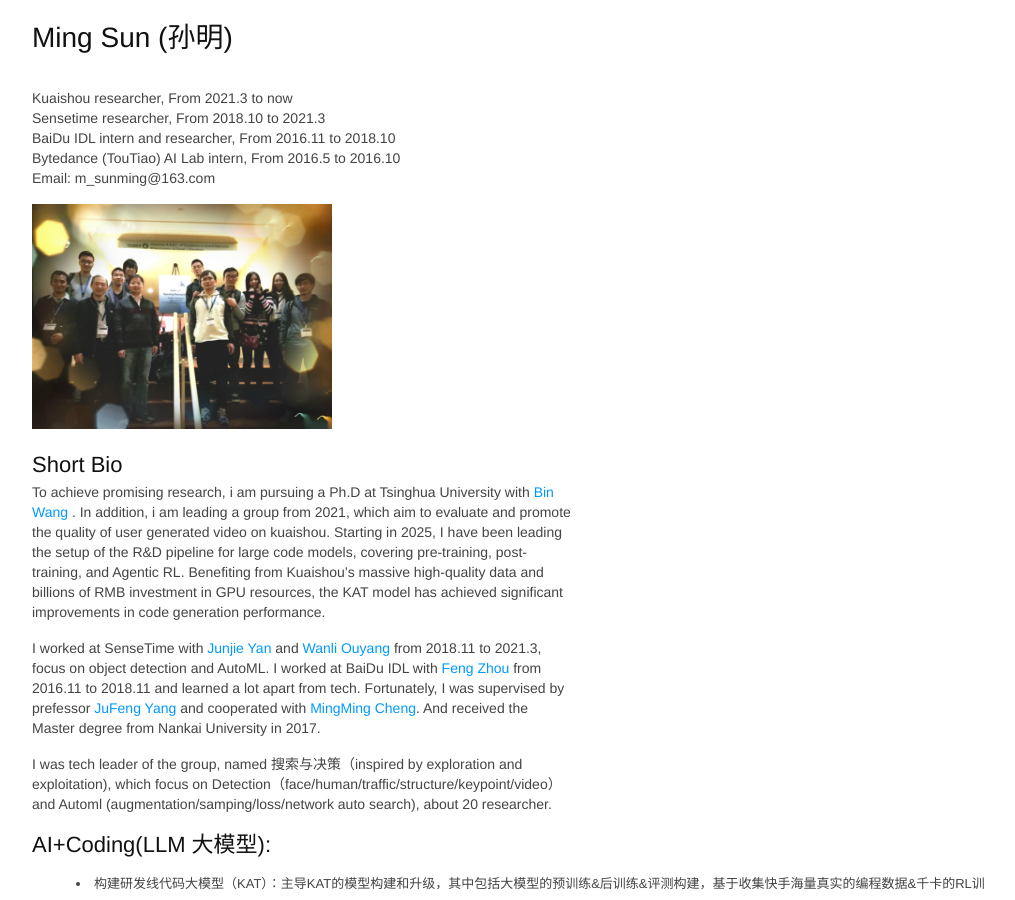
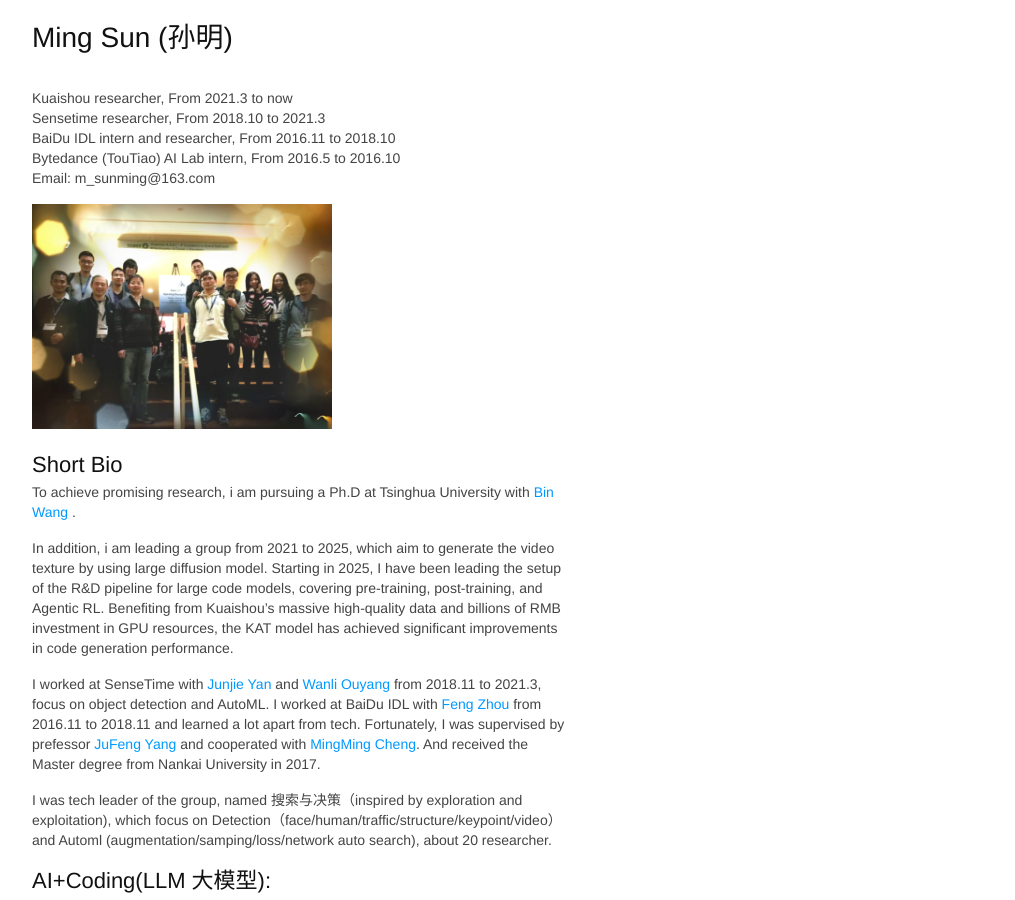
Before and after one commit to msunming/msunming.github.io, a Jekyll site: the page index.html, which Jekyll copies as it is, in a window 1280 px wide and 900 px high. Shown: the whole window, without its empty margins (128-1143 px from the left). Built offline with Jekyll 4.4.1, drawn with Linux system fonts in a browser that asks for light colours.

Commit message:
Update index.html

```diff
--- a/index.html
+++ b/index.html
@@ -450,8 +450,9 @@ pre .markdown .emphasis {
 		</p>
 		<p><img src='./Image/me.jpg', width='300'></p>
 		<h2>Short Bio</h2>
-        <p> To achieve promising research, i am pursuing a Ph.D at Tsinghua University with <a href="https://www.thss.tsinghua.edu.cn/en/faculty/binwang.htm"> Bin Wang </a>.
-	    In addition, i am leading a group from 2021,  which aim to evaluate and promote the quality of user generated video on kuaishou.
+        <p> To achieve promising research, i am pursuing a Ph.D at Tsinghua University with <a href="https://www.thss.tsinghua.edu.cn/en/faculty/binwang.htm"> Bin Wang </a>. </p>
+
+	    <p> In addition, i am leading a group from 2021 to 2025,  which aim to generate the video texture by using large diffusion model.
 
 		Starting in 2025, I have been leading the setup of the R&D pipeline for large code models, covering pre-training, post-training, and Agentic RL.
 		Benefiting from Kuaishou’s massive high-quality data and billions of RMB investment in GPU resources, the KAT model has achieved significant improvements in code generation performance. </p>
```
